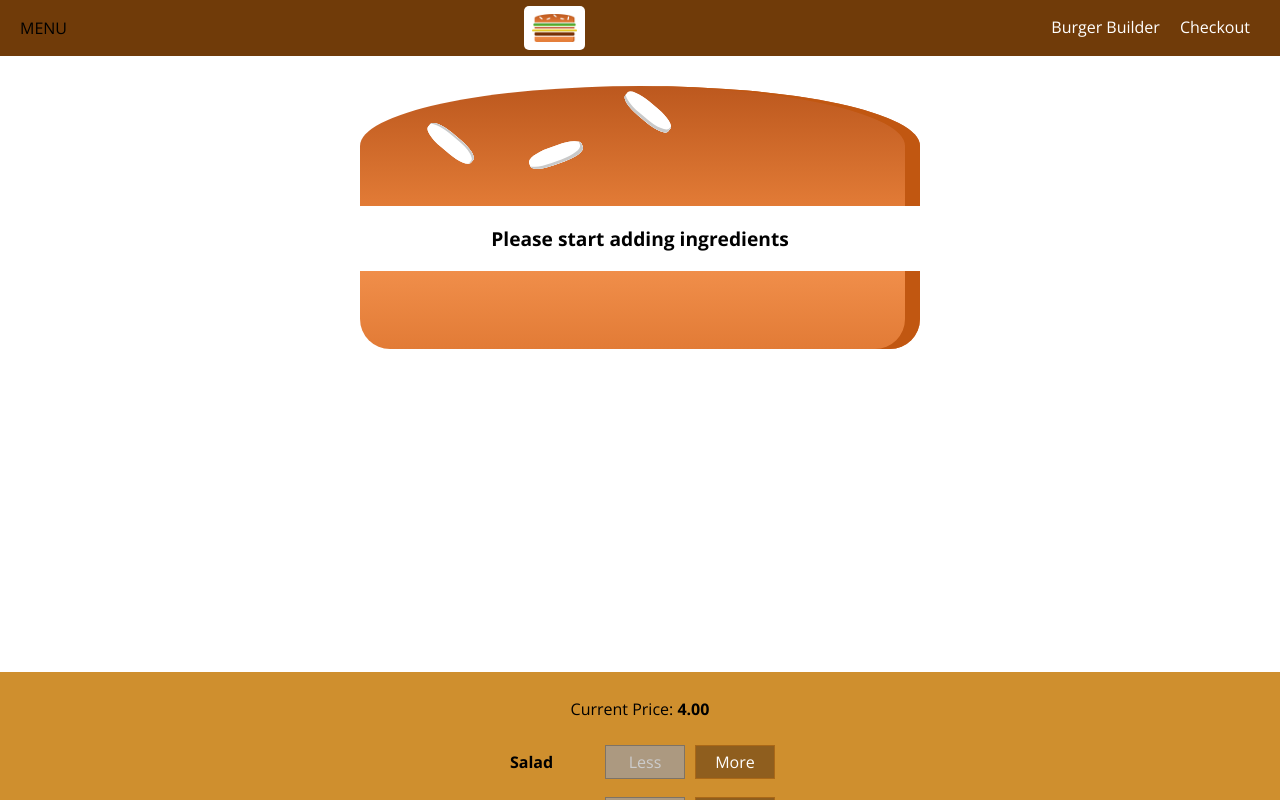
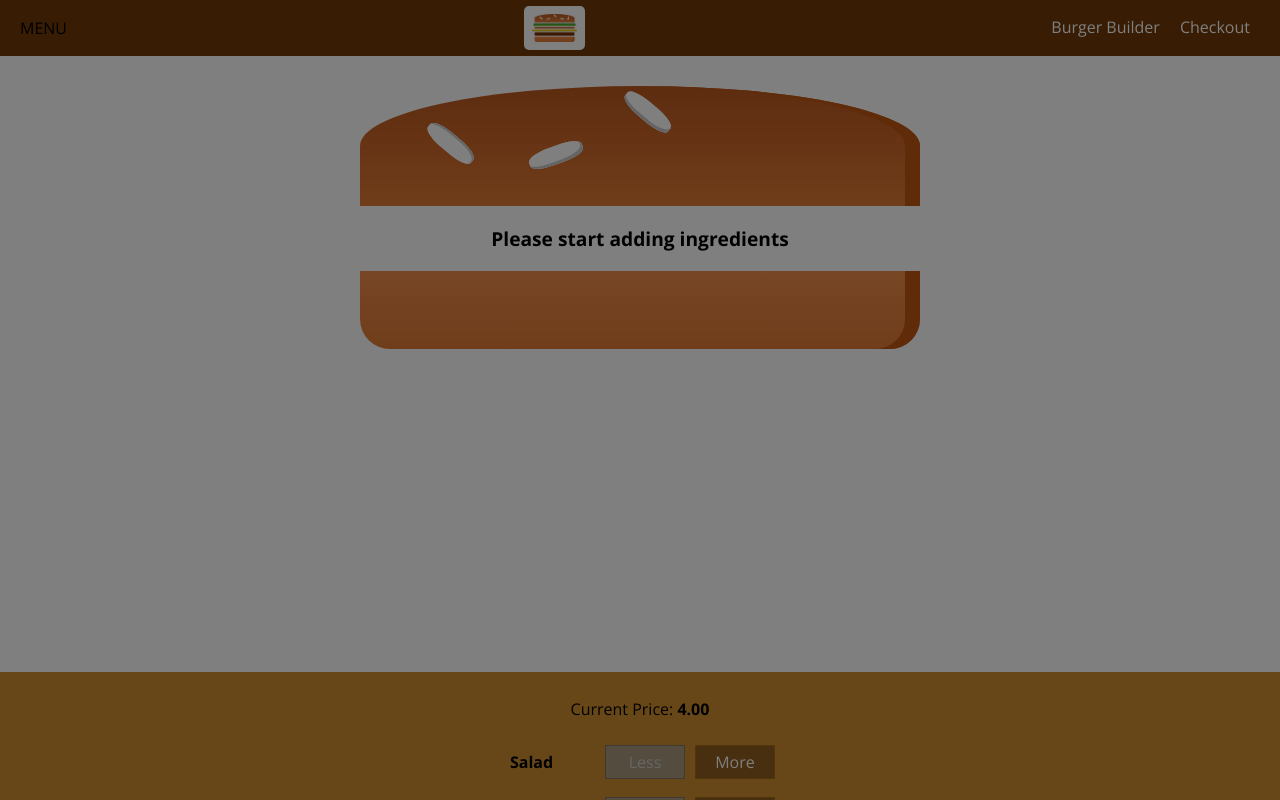
Before and after one commit to maltezc/burger-app-basic, a React app: page / in a window 1280 px wide. Shown: the top 800 px of the page. Built offline with nearby package versions, Linux system fonts and the light colour scheme.

Commit message:
8.137 - Reusing the Backdrop

```diff
--- a/src/components/Layout/Layout.js
+++ b/src/components/Layout/Layout.js
@@ -1,4 +1,4 @@
-import React from 'react';
+import React, { Component } from 'react';
 
 import Aux from '../../hoc/Aux';
 import classes from './Layout.css'
@@ -6,17 +6,32 @@
 import SideDrawer from '../Navigation/SideDrawer/SideDrawer'
 
 
-const layout = (props) => (
-    <Aux>
-        <Toolbar/>
-        <SideDrawer/>
-            <main className={classes.Content}>
-                {props.children}
-            </main>
-    </Aux>
-);
+class Layout extends Component {
+    state = {
+        showSideDrawer: true
+    }
 
-export default layout;
+    sideDrawerClosedHandler = () => {
+        this.setState({showSideDrawer: false});
+    }
+
+
+    render() {
+        return (
+            <Aux>
+                <Toolbar />
+                <SideDrawer
+                    open={this.state.showSideDrawer}
+                    closed={this.sideDrawerClosedHandler}/>
+                <main className={classes.Content}>
+                    {this.props.children}
+                </main>
+            </Aux>
+        )
+    }
+}
+
+export default Layout;
 
 // first import React from react.js;
 // to get around adjacent jsx elements issue,
--- a/src/components/Navigation/SideDrawer/SideDrawer.js
+++ b/src/components/Navigation/SideDrawer/SideDrawer.js
@@ -3,11 +3,19 @@
 import Logo from '../../Logo/Logo'
 import NavigationItems from '../NavigationItems/NavigationItems'
 import classes from './SideDrawer.css'
+import Backdrop from '../../UI/Backdrop/Backdrop'
+import Aux from '../../../hoc/Aux'
 
 const sideDrawer = (props) => {
-    // ..
+    let attachedClasses = [classes.SideDrawer, classes.Close]
+    if (props.open) {
+        attachedClasses = [classes.SideDrawer, classes.Open];
+
+    }
     return (
-        <div className={classes.SideDrawer}>
+        <Aux>
+            <Backdrop show={props.open} clicked={props.closed}/>
+            <div className={attachedClasses.join(' ')}>
                 <div className={classes.Logo}>
                     <Logo />
                 </div>
@@ -16,6 +24,7 @@
 
                 </nav>
             </div>
+        </Aux>
     );
 
 }
```
Lines whose indentation alone changed are shown as unchanged.
